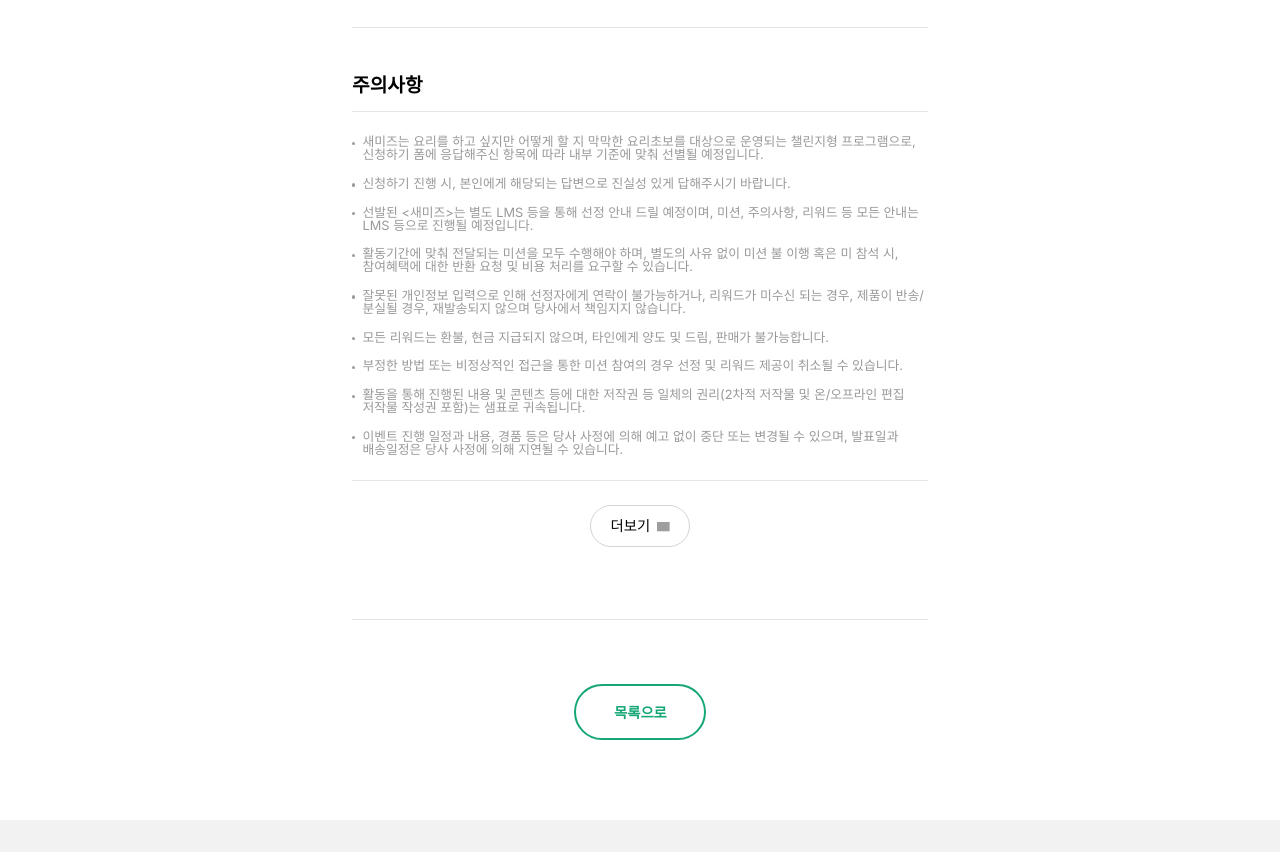
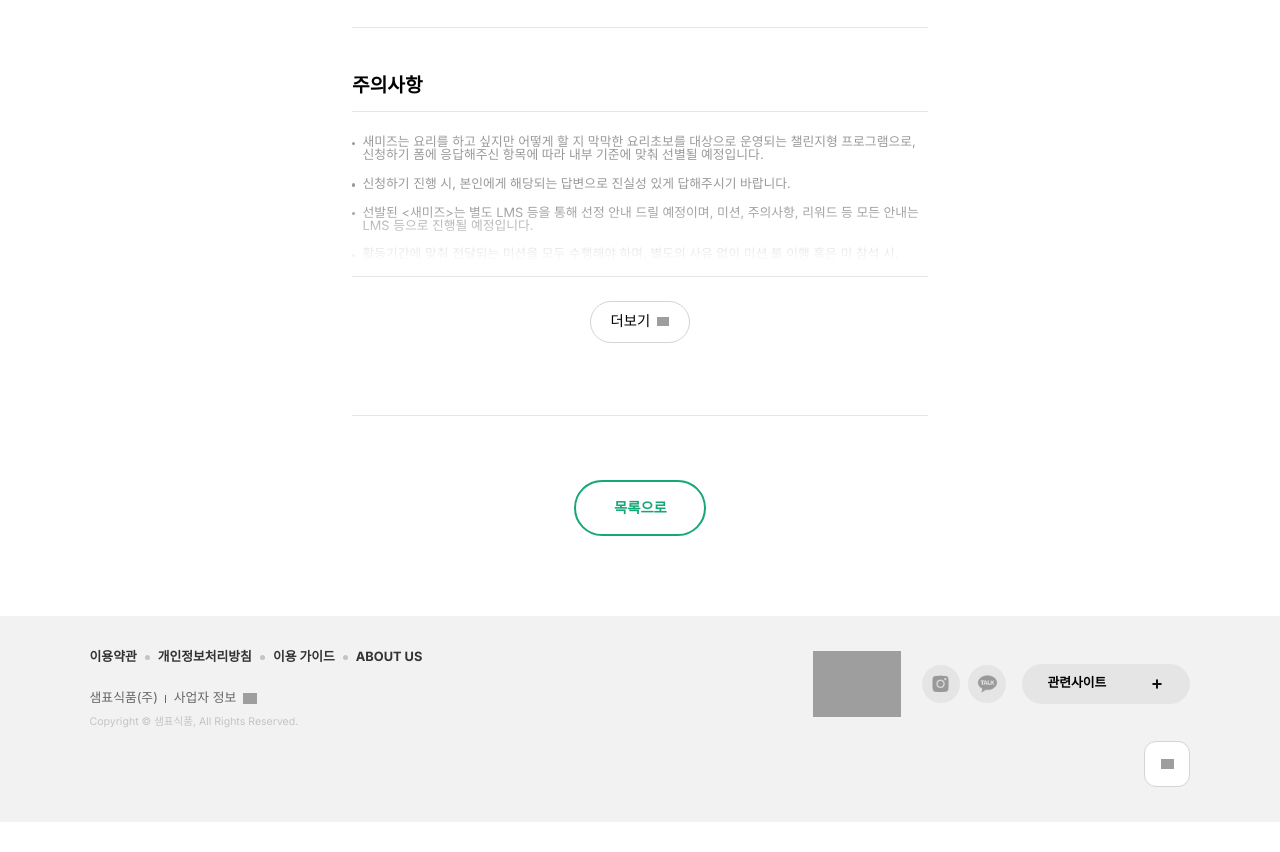
Before and after one commit to yerimk9/semie_clone2, a Next.js app: page /wow/archive/1 in a window 1280 px wide. Shown: the part 1800-2652 px from the top of the page. After the commit the page ends 2622 px from the top, so only its background shows below. Built offline with nearby package versions, Linux system fonts and the light colour scheme; no server answers; the database is empty; grey boxes are pictures that could not be loaded.

Commit message:
이벤트 페이지 레이아웃 완성

```diff
--- a/src/app/(route)/wow/archive/[name]/page.tsx
+++ b/src/app/(route)/wow/archive/[name]/page.tsx
@@ -134,65 +134,12 @@ async function page({ params }: { params: { name: string } }) {
                 </div>
               </dl>
             </div>
-            {/*      <div className={`event_notice is-active`}>
-              <h4 className="event_notice_title">주의사항</h4>
-              <ul className="event_notice_content">
-                <li>
-                  새미즈는 요리를 하고 싶지만 어떻게 할 지 막막한 요리초보를
-                  대상으로 운영되는 챌린지형 프로그램으로, 신청하기 폼에
-                  응답해주신 항목에 따라 내부 기준에 맞춰 선별될 예정입니다.
-                </li>
-                <li>
-                  신청하기 진행 시, 본인에게 해당되는 답변으로 진실성 있게
-                  답해주시기 바랍니다.
-                </li>
-                <li>
-                  선발된 &lt;새미즈&gt;는 별도 LMS 등을 통해 선정 안내 드릴
-                  예정이며, 미션, 주의사항, 리워드 등 모든 안내는 LMS 등으로
-                  진행될 예정입니다.
-                </li>
-                <li>
-                  활동기간에 맞춰 전달되는 미션을 모두 수행해야 하며, 별도의
-                  사유 없이 미션 불 이행 혹은 미 참석 시, 참여혜택에 대한 반환
-                  요청 및 비용 처리를 요구할 수 있습니다.
-                </li>
-                <li>
-                  잘못된 개인정보 입력으로 인해 선정자에게 연락이 불가능하거나,
-                  리워드가 미수신 되는 경우, 제품이 반송/분실될 경우, 재발송되지
-                  않으며 당사에서 책임지지 않습니다.
-                </li>
-                <li>
-                  모든 리워드는 환불, 현금 지급되지 않으며, 타인에게 양도 및
-                  드림, 판매가 불가능합니다.
-                </li>
-                <li>
-                  부정한 방법 또는 비정상적인 접근을 통한 미션 참여의 경우 선정
-                  및 리워드 제공이 취소될 수 있습니다.
-                </li>
-                <li>
-                  활동을 통해 진행된 내용 및 콘텐츠 등에 대한 저작권 등 일체의
-                  권리(2차적 저작물 및 온/오프라인 편집 저작물 작성권 포함)는
-                  샘표로 귀속됩니다.
-                </li>
-                <li>
-                  이벤트 진행 일정과 내용, 경품 등은 당사 사정에 의해 예고 없이
-                  중단 또는 변경될 수 있으며, 발표일과 배송일정은 당사 사정에
-                  의해 지연될 수 있습니다.{" "}
-                </li>
-              </ul>
-              <div className="event_notice_func">
-                <button type="button" className="btn_arrow_lg show-text">
-                  더보기
-                  <Image src={ic_down} alt="" width={20} height={20} />
-                </button>
-              </div>
-            </div> */}
 
             <EventNotice />
           </div>
 
           <div className="btn_box center m-mt">
-            <Link href={"/"} className="btn">
+            <Link href={"/wow/1"} className="btn">
               목록으로
             </Link>
           </div>
--- a/src/app/components/EventNotice.tsx
+++ b/src/app/components/EventNotice.tsx
@@ -1,10 +1,17 @@
+"use client";
 import Image from "next/image";
-import React from "react";
+import React, { useState } from "react";
 import ic_down from "@/../public/images/ic_down.png";
 
 function EventNotice() {
+  const [onOpen, setOnOpen] = useState(false);
+
+  const onToggle = () => {
+    setOnOpen((prev) => !prev);
+  };
+
   return (
-    <div className={`event_notice is-active`}>
+    <div className={`event_notice ${onOpen && "is-active"}`}>
       <h4 className="event_notice_title">주의사항</h4>
       <ul className="event_notice_content">
         <li>
@@ -50,7 +57,11 @@ function EventNotice() {
         </li>
       </ul>
       <div className="event_notice_func">
-        <button type="button" className="btn_arrow_lg show-text">
+        <button
+          type="button"
+          className="btn_arrow_lg show-text"
+          onClick={onToggle}
+        >
           더보기
           <Image src={ic_down} alt="" width={20} height={20} />
         </button>
--- a/src/app/styles/components/_EventNotice.scss
+++ b/src/app/styles/components/_EventNotice.scss
@@ -4,17 +4,15 @@
 
   &.is-active {
     .event_notice_content {
-      height: 100%;
-
+      height: 630px;
       &::before {
         display: none;
       }
-
-      .event_notice_func {
-        button {
-          img {
-            transform: rotate(180deg);
-          }
+    }
+    .event_notice_func {
+      button {
+        img {
+          transform: rotate(180deg);
         }
       }
     }
@@ -65,17 +63,7 @@
       z-index: 1;
       width: 100%;
       height: 70px;
-      background: #fff;
-      background: -webkit-gradient(
-        linear,
-        left bottom,
-        left top,
-        color-stop(20%, #fff),
-        to(rgba(255, 255, 255, 0))
-      );
-      background: -o-linear-gradient(bottom, #fff 20%, rgba(255, 255, 255, 0));
       background: linear-gradient(0deg, #fff 20%, rgba(255, 255, 255, 0));
-      filter: progid:DXImageTransform.Microsoft.gradient(startColorstr="#fff 20%", endColorstr="rgba(255, 255, 255, 0)", GradientType=1);
     }
   }
 
@@ -84,7 +72,6 @@
 
     button {
       img {
-        transform: rotate(180deg);
         margin-left: 0.5rem;
       }
     }
--- a/src/app/styles/index.css
+++ b/src/app/styles/index.css
@@ -2917,12 +2917,12 @@ footer p {
   margin: 3.75rem auto;
 }
 .event_notice.is-active .event_notice_content {
-  height: 100%;
+  height: 630px;
 }
 .event_notice.is-active .event_notice_content::before {
   display: none;
 }
-.event_notice.is-active .event_notice_content .event_notice_func button img {
+.event_notice.is-active .event_notice_func button img {
   transform: rotate(180deg);
 }
 .event_notice .event_notice_title {
@@ -2967,17 +2967,12 @@ footer p {
   z-index: 1;
   width: 100%;
   height: 70px;
-  background: #fff;
-  background: -webkit-gradient(linear, left bottom, left top, color-stop(20%, #fff), to(rgba(255, 255, 255, 0)));
-  background: -o-linear-gradient(bottom, #fff 20%, rgba(255, 255, 255, 0));
   background: linear-gradient(0deg, #fff 20%, rgba(255, 255, 255, 0));
-  filter: progid:DXImageTransform.Microsoft.gradient(startColorstr="#fff 20%", endColorstr="rgba(255, 255, 255, 0)", GradientType=1);
 }
 .event_notice .event_notice_func {
   text-align: center;
 }
 .event_notice .event_notice_func button img {
-  transform: rotate(180deg);
   margin-left: 0.5rem;
 }
 
```
